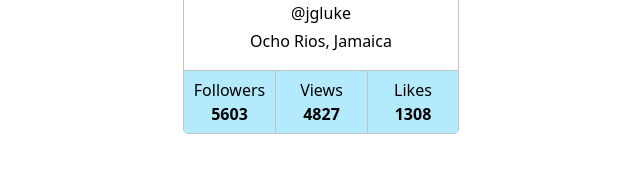
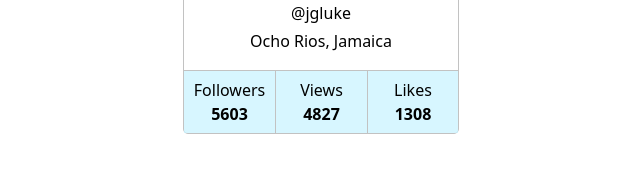
Before and after one commit to krukroman/goit-react-hw-01-components, a React (Create React App) app: page / in a window 1280 px wide. Shown: the part 225-398 px from the top of the page, without its empty margins (319-959 px from the left). Built offline with nearby package versions, Linux system fonts and the light colour scheme.

Commit message:
corrections

```diff
--- a/src/components/Profile/Profile.module.css
+++ b/src/components/Profile/Profile.module.css
@@ -47,7 +47,7 @@
   justify-content: stretch;
   grid-template-columns: repeat(3, 1fr);
   grid-auto-rows: auto;
-  background-color: #b4ebfc;
+  background-color: #caf3ffbd;
 }
 
 .stats li {
```
Also changed, not shown: 1 other file (tests, documents, lock files or other folders).
